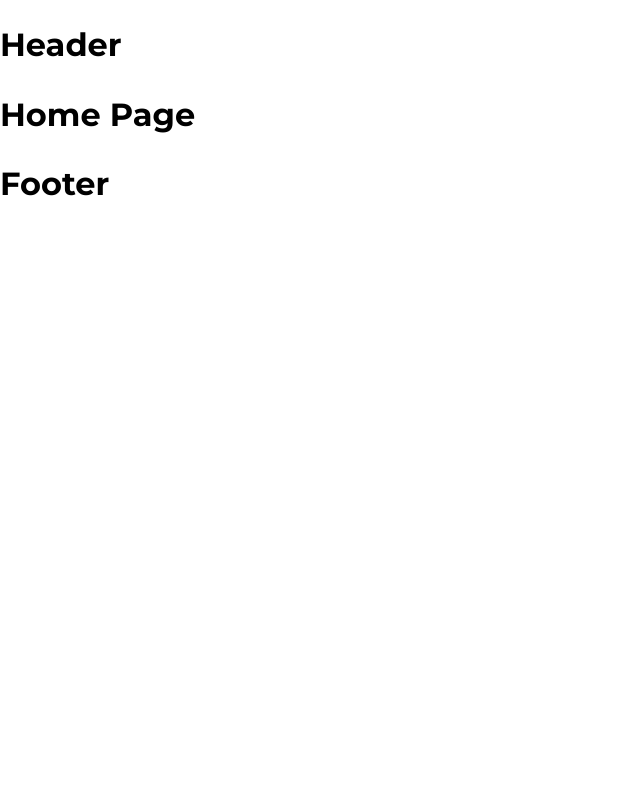
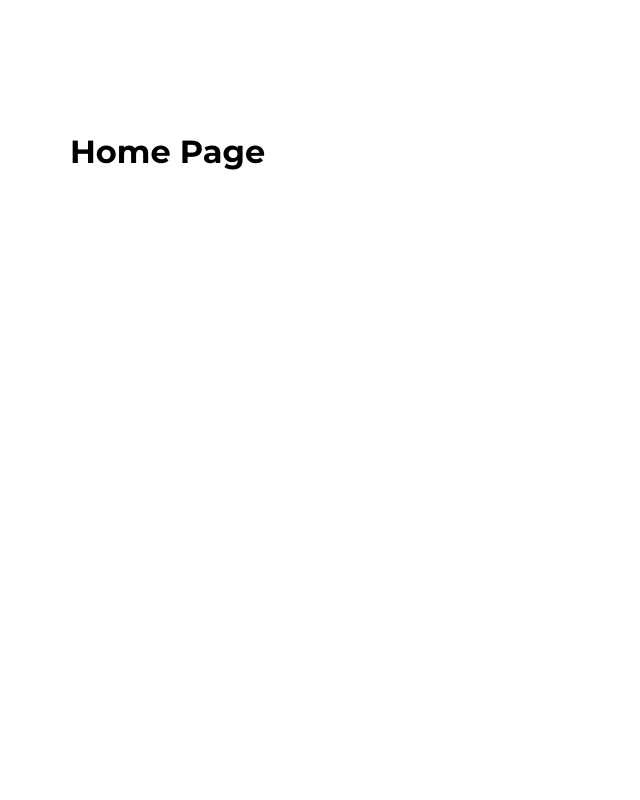
Before and after one commit to hoangvunguyen01/thewayshop-ui, a React (Create React App) app: page / in a window 1280 px wide. Shown: the top 800 px of the page, without its empty margins (0-640 px from the left). Built offline with nearby package versions, Linux system fonts and the light colour scheme.

Commit message:
💄 Add styles

```diff
--- a/src/components/GlobalStyles/GlobalStyles.scss
+++ b/src/components/GlobalStyles/GlobalStyles.scss
@@ -3,9 +3,15 @@
 
 :root {
     --primary: #d33b33;
+
+    //DefaultLayout
+    --header-height: 107px;
+    --layout-width: 1140px;
 }
 
 * {
+    margin: 0;
+    padding: 0;
     box-sizing: border-box;
 }
 
--- /dev/null
+++ b/src/components/Layouts/DefaultLayout/DefaultLayout.module.scss
@@ -0,0 +1,10 @@
+.wrapper {
+    display: flex;
+    flex-direction: column;
+    align-items: center;
+}
+
+.container {
+    width: var(--layout-width);
+    min-height: 1000px;
+}
--- /dev/null
+++ b/src/components/Layouts/DefaultLayout/Header/Header.module.scss
@@ -0,0 +1,10 @@
+.wrapper {
+    height: var(--header-height);
+    display: flex;
+    justify-content: center;
+}
+
+.inner {
+    height: 100%;
+    width: var(--layout-width);
+}
--- a/src/components/Layouts/DefaultLayout/Header/index.js
+++ b/src/components/Layouts/DefaultLayout/Header/index.js
@@ -1,5 +1,13 @@
+import classNames from "classnames/bind";
+import styles from "./Header.module.scss";
+
+const cx = classNames.bind(styles);
 function Header() {
-    return <h1>Header</h1>;
+    return (
+        <header className={cx("wrapper")}>
+            <div className={cx("inner")}></div>
+        </header>
+    );
 }
 
 export default Header;
--- a/src/components/Layouts/DefaultLayout/index.js
+++ b/src/components/Layouts/DefaultLayout/index.js
@@ -1,14 +1,18 @@
 import Header from "./Header";
 import Footer from "./Footer";
+import styles from "./DefaultLayout.module.scss";
+import classNames from "classnames/bind";
+
+const cx = classNames.bind(styles);
 
 function DefaultLayout({ children }) {
     return (
-        <div>
+        <div className={cx("wrapper")}>
             <Header />
-            <div className="container">
-                <div className="content">{children}</div>
+            <div className={cx("container")}>
+                <div className={cx("content")}>{children}</div>
             </div>
-            <Footer></Footer>
+            <Footer />
         </div>
     );
 }
```
